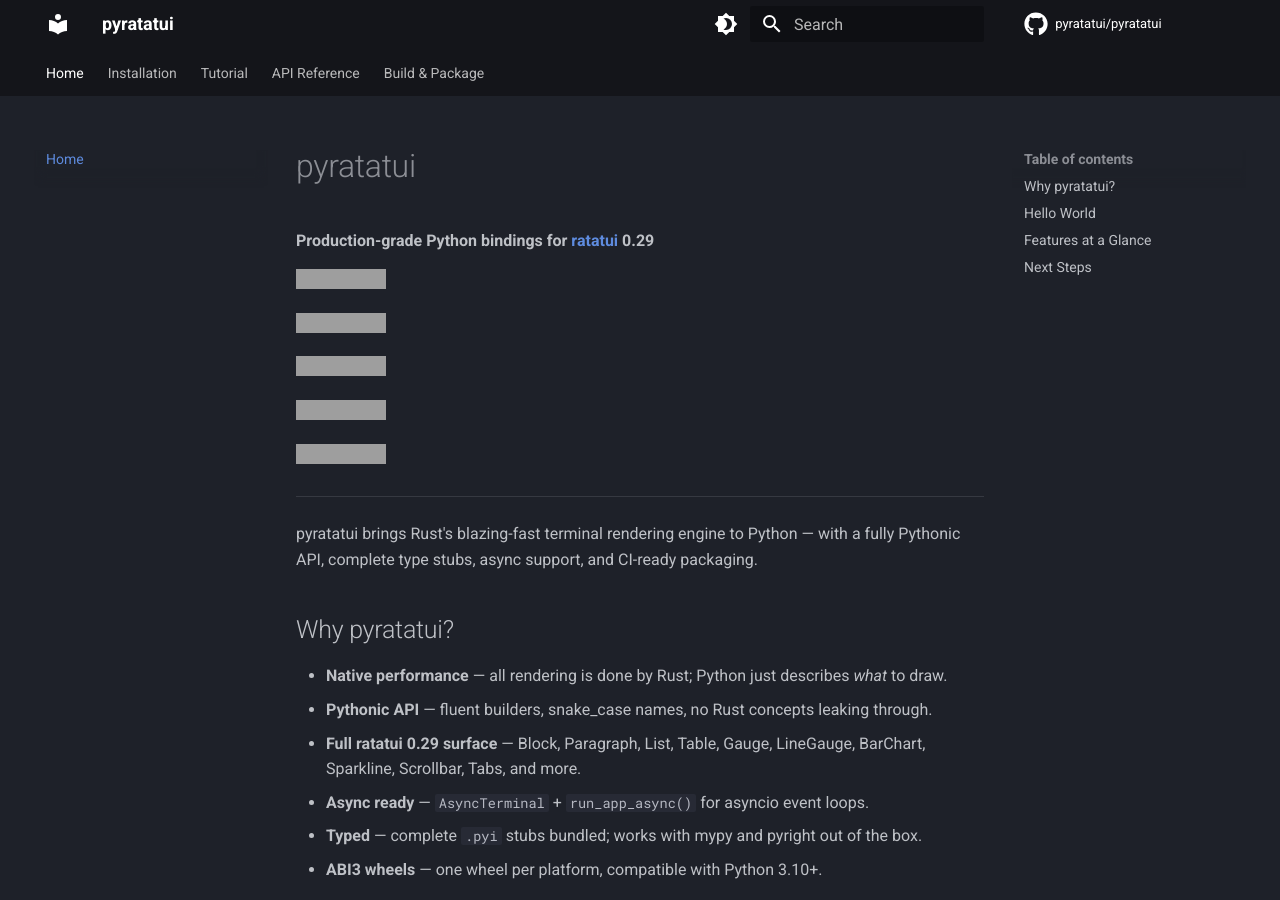
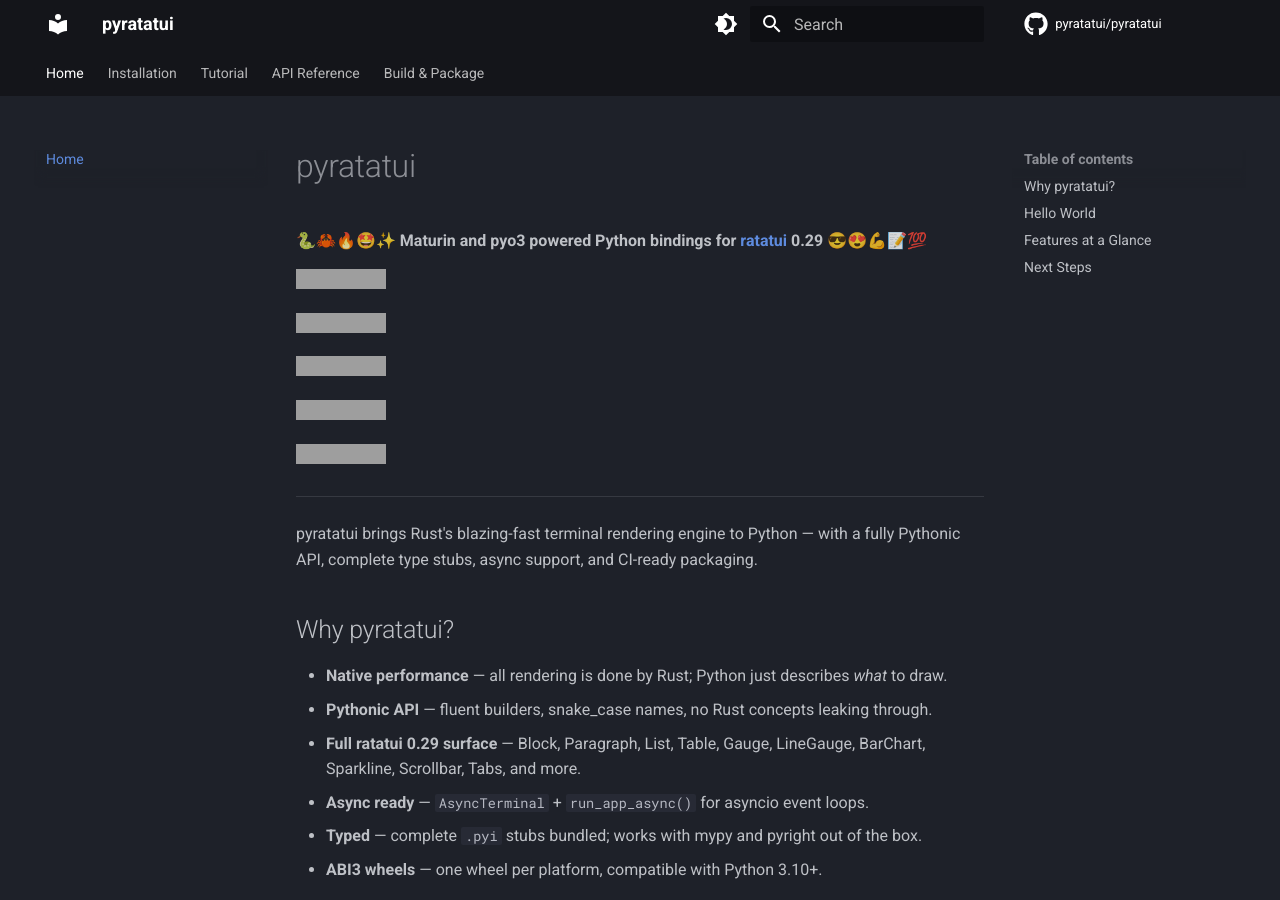
Before and after one commit to pyratatui/pyratatui, an MkDocs documentation site: the page built from docs/index.md, in a window 1280 px wide and 900 px high, cut to the strip 0-900 px from the top of the window. Built offline with MkDocs 1.6.1 and Material for MkDocs 9.7.7, drawn with Linux system fonts in a browser that asks for light colours; comment, search, counter and statistics services are not loaded; grey boxes are pictures that could not be loaded.

Commit message:
Update index.md

```diff
--- a/docs/index.md
+++ b/docs/index.md
@@ -1,6 +1,6 @@
 # pyratatui
 
-**Production-grade Python bindings for [ratatui](https://ratatui.rs) 0.29**
+**🐍🦀🔥🤩✨ Maturin and pyo3 powered Python bindings for [ratatui](https://ratatui.rs) 0.29 😎😍💪📝💯**
 
 [![CI](https://img.shields.io/github/actions/workflow/status/pyratatui/pyratatui/ci.yml?style=for-the-badge)](https://github.com/pyratatui/pyratatui/actions)
 
```
